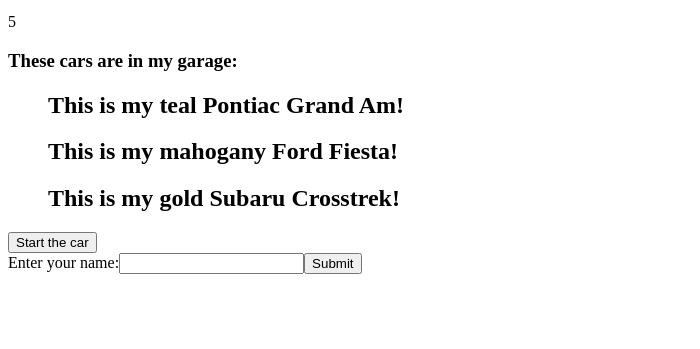
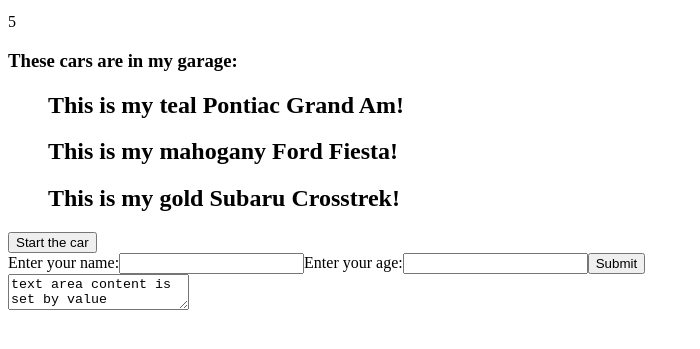
Before and after one commit to RevelDeng/My_First_React_Code, a React app in the folder my-react-app/: page / in a window 1280 px wide. Shown: the part 119-468 px from the top of the page, without its empty margins (0-700 px from the left). Built offline with nearby package versions, Linux system fonts and the light colour scheme.

Commit message:
added multiple input fields and textarea

```diff
--- a/my-react-app/public/index.html
+++ b/my-react-app/public/index.html
@@ -31,6 +31,7 @@
     <div id="root"></div>
     <div id="second_root"></div>
     <div id="third_root"></div>
+    <div id="fourth_root"></div>
     <!--
       This HTML file is a template.
       If you open it directly in the browser, you will see an empty page.
--- a/my-react-app/src/index.js
+++ b/my-react-app/src/index.js
@@ -42,22 +42,53 @@
 }
 
 function Form() {
-  const [name, setName] = useState("")
+  const [inputs, setInputs] = useState({})
+
+  const handleChange = (event) => {
+    const name = event.target.name
+    const value = event.target.value
+    setInputs(values => ({...values, [name]: value}))
+  }
 
   const handleSubmit = (event) => {
     event.preventDefault()
-    alert("Your name: ${name}")
+    alert("Your username: " + inputs.username + " Your age: " + inputs.age)
   }
 
   return (
     <form onSubmit={handleSubmit}>
       <label>Enter your name:
         <input
-          value={name}
-          onChange={(e) => setName(e.target.value)}
+          name='username'
+          value={inputs.username || ""}
+          onChange={handleChange}
+        />
+      </label>
+      <label>Enter your age:
+        <input
+          type='number'
+          name='age'
+          value={inputs.age || ""}
+          onChange={handleChange}
         />
       </label>
       <input type="submit"/>
+    </form>
+  )
+}
+
+function TextareaForm() {
+  const [textarea, setTextarea] = useState(
+    "text area content is set by value attribute"
+  )
+
+  const handleChange = (event) => {
+    setTextarea(event.target.value)
+  }
+
+  return (
+    <form>
+      <textarea value={textarea} onChange={handleChange}/>
     </form>
   )
 }
@@ -76,3 +107,8 @@
   <Form/>,
   document.getElementById('third_root')
 )
+
+ReactDOM.render(
+  <TextareaForm/>,
+  document.getElementById('fourth_root')
+)
```
